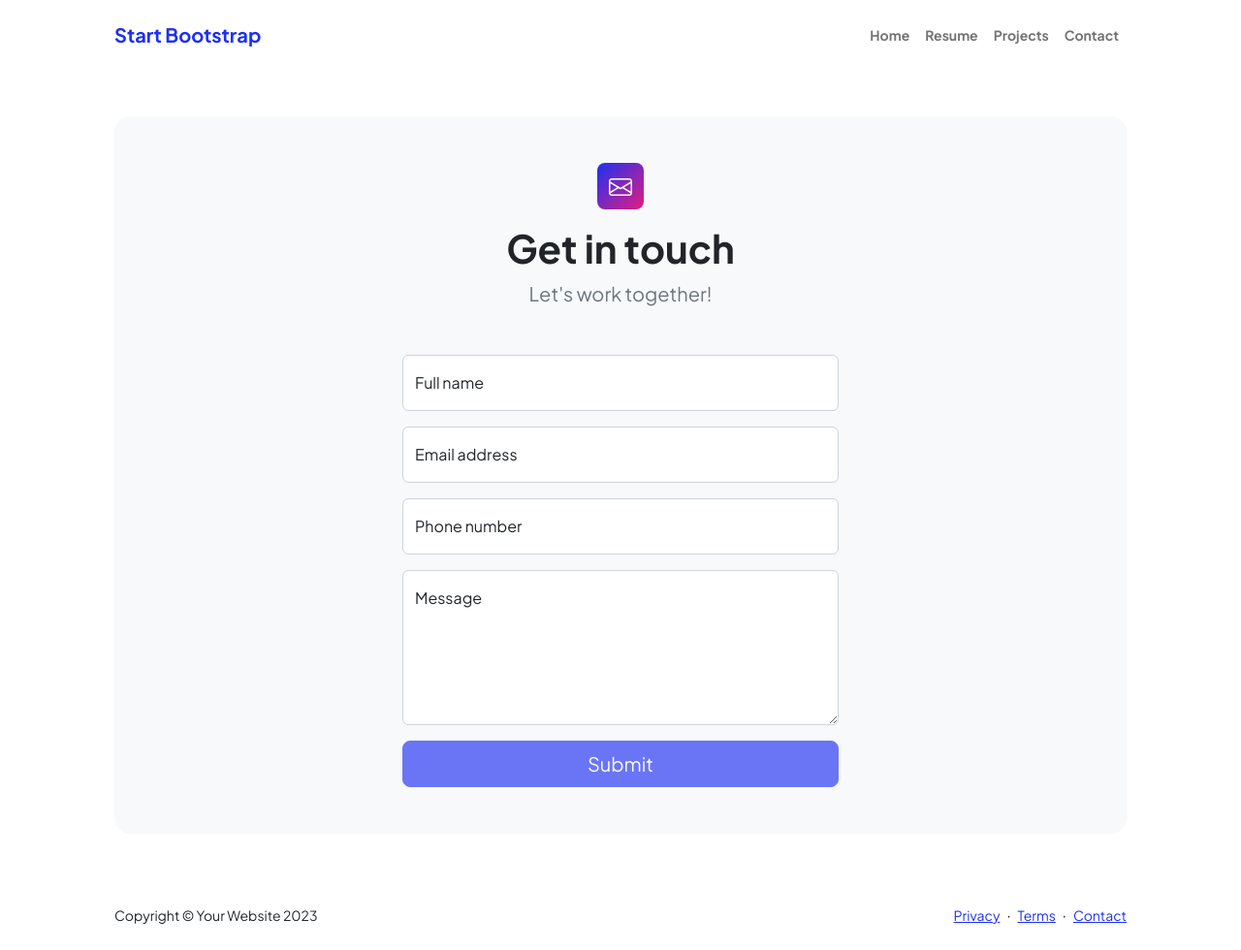
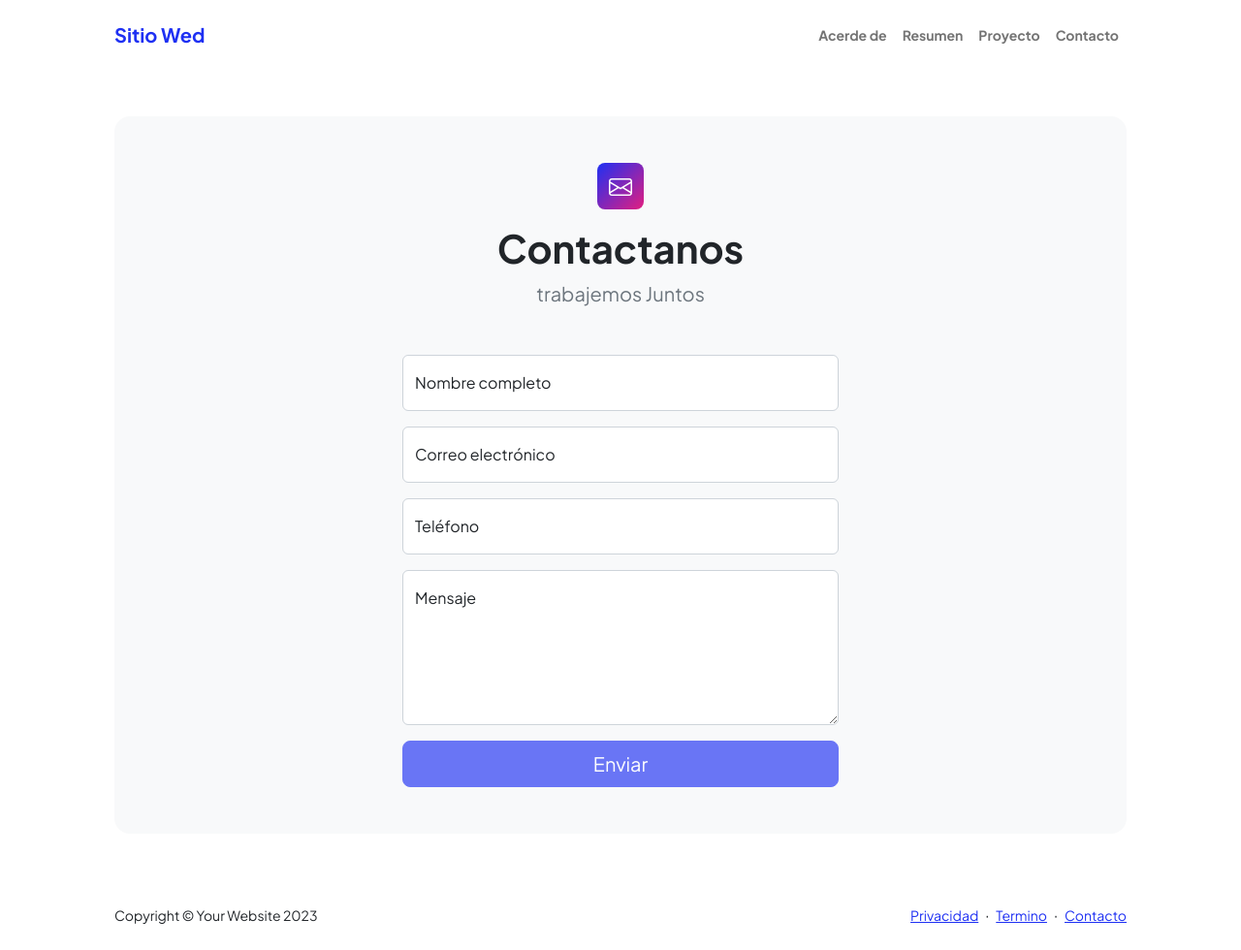
Before and after one commit to Alexa1331/Alexa1331.github.io, a plain HTML site: page contact.html in a window 1280 px wide. Shown: the whole page at 97% size. Drawn offline with nearby package versions, Linux system fonts and the light colour scheme.

Commit message:
Update contact.html

```diff
--- a/contact.html
+++ b/contact.html
@@ -22,14 +22,14 @@
             <!-- Navigation-->
             <nav class="navbar navbar-expand-lg navbar-light bg-white py-3">
                 <div class="container px-5">
-                    <a class="navbar-brand" href="index.html"><span class="fw-bolder text-primary">Start Bootstrap</span></a>
+                    <a class="navbar-brand" href="index.html"><span class="fw-bolder text-primary">Sitio Wed</span></a>
                     <button class="navbar-toggler" type="button" data-bs-toggle="collapse" data-bs-target="#navbarSupportedContent" aria-controls="navbarSupportedContent" aria-expanded="false" aria-label="Toggle navigation"><span class="navbar-toggler-icon"></span></button>
                     <div class="collapse navbar-collapse" id="navbarSupportedContent">
                         <ul class="navbar-nav ms-auto mb-2 mb-lg-0 small fw-bolder">
-                            <li class="nav-item"><a class="nav-link" href="index.html">Home</a></li>
-                            <li class="nav-item"><a class="nav-link" href="resume.html">Resume</a></li>
-                            <li class="nav-item"><a class="nav-link" href="projects.html">Projects</a></li>
-                            <li class="nav-item"><a class="nav-link" href="contact.html">Contact</a></li>
+                            <li class="nav-item"><a class="nav-link" href="index.html">Acerde de</a></li>
+                            <li class="nav-item"><a class="nav-link" href="resume.html">Resumen</a></li>
+                            <li class="nav-item"><a class="nav-link" href="projects.html">Proyecto</a></li>
+                            <li class="nav-item"><a class="nav-link" href="contact.html">Contacto</a></li>
                         </ul>
                     </div>
                 </div>
@@ -41,8 +41,8 @@
                     <div class="bg-light rounded-4 py-5 px-4 px-md-5">
                         <div class="text-center mb-5">
                             <div class="feature bg-primary bg-gradient-primary-to-secondary text-white rounded-3 mb-3"><i class="bi bi-envelope"></i></div>
-                            <h1 class="fw-bolder">Get in touch</h1>
-                            <p class="lead fw-normal text-muted mb-0">Let's work together!</p>
+                            <h1 class="fw-bolder">Contactanos</h1>
+                            <p class="lead fw-normal text-muted mb-0">trabajemos Juntos</p>
                         </div>
                         <div class="row gx-5 justify-content-center">
                             <div class="col-lg-8 col-xl-6">
@@ -57,26 +57,26 @@
                                     <!-- Name input-->
                                     <div class="form-floating mb-3">
                                         <input class="form-control" id="name" type="text" placeholder="Enter your name..." data-sb-validations="required" />
-                                        <label for="name">Full name</label>
+                                        <label for="name">Nombre completo</label>
                                         <div class="invalid-feedback" data-sb-feedback="name:required">A name is required.</div>
                                     </div>
                                     <!-- Email address input-->
                                     <div class="form-floating mb-3">
                                         <input class="form-control" id="email" type="email" placeholder="name@example.com" data-sb-validations="required,email" />
-                                        <label for="email">Email address</label>
+                                        <label for="email">Correo electrónico</label>
                                         <div class="invalid-feedback" data-sb-feedback="email:required">An email is required.</div>
                                         <div class="invalid-feedback" data-sb-feedback="email:email">Email is not valid.</div>
                                     </div>
                                     <!-- Phone number input-->
                                     <div class="form-floating mb-3">
                                         <input class="form-control" id="phone" type="tel" placeholder="(123) 456-7890" data-sb-validations="required" />
-                                        <label for="phone">Phone number</label>
+                                        <label for="phone">Teléfono</label>
                                         <div class="invalid-feedback" data-sb-feedback="phone:required">A phone number is required.</div>
                                     </div>
                                     <!-- Message input-->
                                     <div class="form-floating mb-3">
                                         <textarea class="form-control" id="message" type="text" placeholder="Enter your message here..." style="height: 10rem" data-sb-validations="required"></textarea>
-                                        <label for="message">Message</label>
+                                        <label for="message">Mensaje</label>
                                         <div class="invalid-feedback" data-sb-feedback="message:required">A message is required.</div>
                                     </div>
                                     <!-- Submit success message-->
@@ -97,7 +97,7 @@
                                     <!-- an error submitting the form-->
                                     <div class="d-none" id="submitErrorMessage"><div class="text-center text-danger mb-3">Error sending message!</div></div>
                                     <!-- Submit Button-->
-                                    <div class="d-grid"><button class="btn btn-primary btn-lg disabled" id="submitButton" type="submit">Submit</button></div>
+                                    <div class="d-grid"><button class="btn btn-primary btn-lg disabled" id="submitButton" type="submit">Enviar</button></div>
                                 </form>
                             </div>
                         </div>
@@ -111,11 +111,11 @@
                 <div class="row align-items-center justify-content-between flex-column flex-sm-row">
                     <div class="col-auto"><div class="small m-0">Copyright &copy; Your Website 2023</div></div>
                     <div class="col-auto">
-                        <a class="small" href="#!">Privacy</a>
+                        <a class="small" href="#!">Privacidad</a>
                         <span class="mx-1">&middot;</span>
-                        <a class="small" href="#!">Terms</a>
+                        <a class="small" href="#!">Termino</a>
                         <span class="mx-1">&middot;</span>
-                        <a class="small" href="#!">Contact</a>
+                        <a class="small" href="#!">Contacto</a>
                     </div>
                 </div>
             </div>
```
